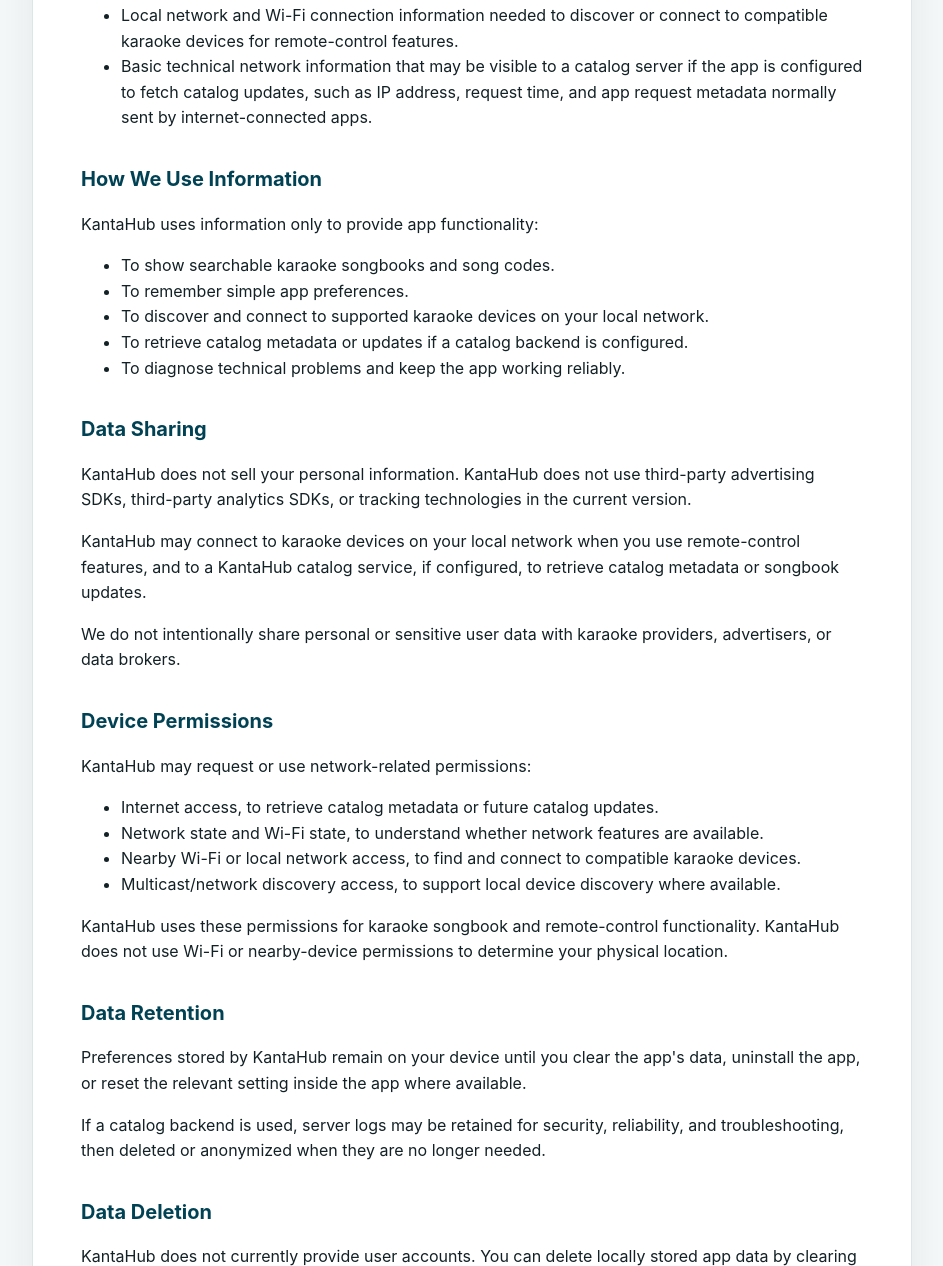
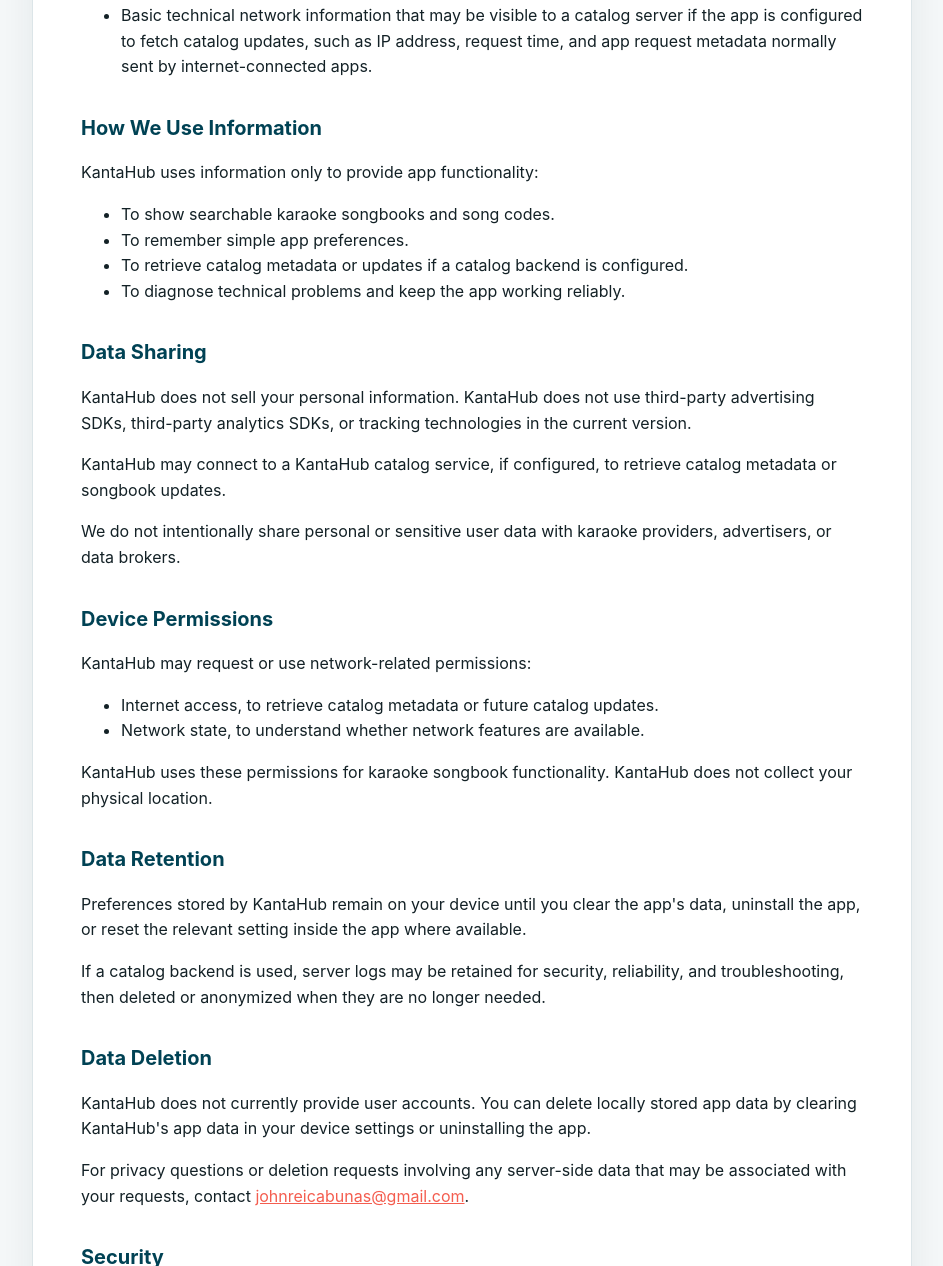
Before and after one commit to johnreicabunas/KantaHub-privacy-policy, a plain HTML site: page privacy-policy.html in a window 1280 px wide. Shown: the part 687-1953 px from the top of the page, without its empty margins (168-1111 px from the left). Drawn offline with Linux system fonts and the light colour scheme.

Commit message:
Update KantaHub first-release privacy policy

```diff
--- a/privacy-policy.html
+++ b/privacy-policy.html
@@ -65,7 +65,7 @@
       <h1>KantaHub Privacy Policy</h1>
       <p class="updated">Last updated: May 16, 2026</p>
 
-      <p>KantaHub is a karaoke songbook and remote-control app developed by John Rei Bobis Cabuñas. This Privacy Policy explains how KantaHub handles information when you use the app on Android or iOS.</p>
+      <p>KantaHub is a karaoke songbook app developed by John Rei Bobis Cabuñas. This Privacy Policy explains how KantaHub handles information when you use the app on Android or iOS.</p>
 
       <h2>Contact</h2>
       <p>If you have questions, requests, or concerns about this Privacy Policy, contact:</p>
@@ -77,7 +77,6 @@
       <ul>
         <li>App preferences stored on your device, such as whether onboarding has been completed.</li>
         <li>Songbook browsing and search activity processed inside the app to show catalog results.</li>
-        <li>Local network and Wi-Fi connection information needed to discover or connect to compatible karaoke devices for remote-control features.</li>
         <li>Basic technical network information that may be visible to a catalog server if the app is configured to fetch catalog updates, such as IP address, request time, and app request metadata normally sent by internet-connected apps.</li>
       </ul>
 
@@ -86,25 +85,22 @@
       <ul>
         <li>To show searchable karaoke songbooks and song codes.</li>
         <li>To remember simple app preferences.</li>
-        <li>To discover and connect to supported karaoke devices on your local network.</li>
         <li>To retrieve catalog metadata or updates if a catalog backend is configured.</li>
         <li>To diagnose technical problems and keep the app working reliably.</li>
       </ul>
 
       <h2>Data Sharing</h2>
       <p>KantaHub does not sell your personal information. KantaHub does not use third-party advertising SDKs, third-party analytics SDKs, or tracking technologies in the current version.</p>
-      <p>KantaHub may connect to karaoke devices on your local network when you use remote-control features, and to a KantaHub catalog service, if configured, to retrieve catalog metadata or songbook updates.</p>
+      <p>KantaHub may connect to a KantaHub catalog service, if configured, to retrieve catalog metadata or songbook updates.</p>
       <p>We do not intentionally share personal or sensitive user data with karaoke providers, advertisers, or data brokers.</p>
 
       <h2>Device Permissions</h2>
       <p>KantaHub may request or use network-related permissions:</p>
       <ul>
         <li>Internet access, to retrieve catalog metadata or future catalog updates.</li>
-        <li>Network state and Wi-Fi state, to understand whether network features are available.</li>
-        <li>Nearby Wi-Fi or local network access, to find and connect to compatible karaoke devices.</li>
-        <li>Multicast/network discovery access, to support local device discovery where available.</li>
+        <li>Network state, to understand whether network features are available.</li>
       </ul>
-      <p>KantaHub uses these permissions for karaoke songbook and remote-control functionality. KantaHub does not use Wi-Fi or nearby-device permissions to determine your physical location.</p>
+      <p>KantaHub uses these permissions for karaoke songbook functionality. KantaHub does not collect your physical location.</p>
 
       <h2>Data Retention</h2>
       <p>Preferences stored by KantaHub remain on your device until you clear the app's data, uninstall the app, or reset the relevant setting inside the app where available.</p>
```
Also changed, not shown: 1 other file.
